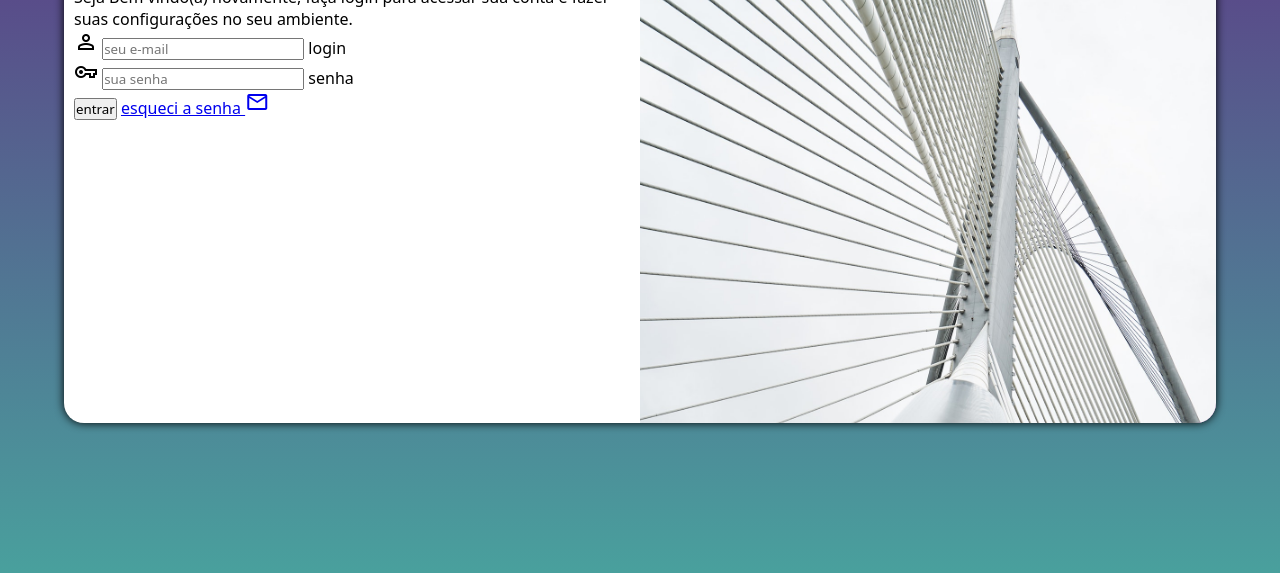
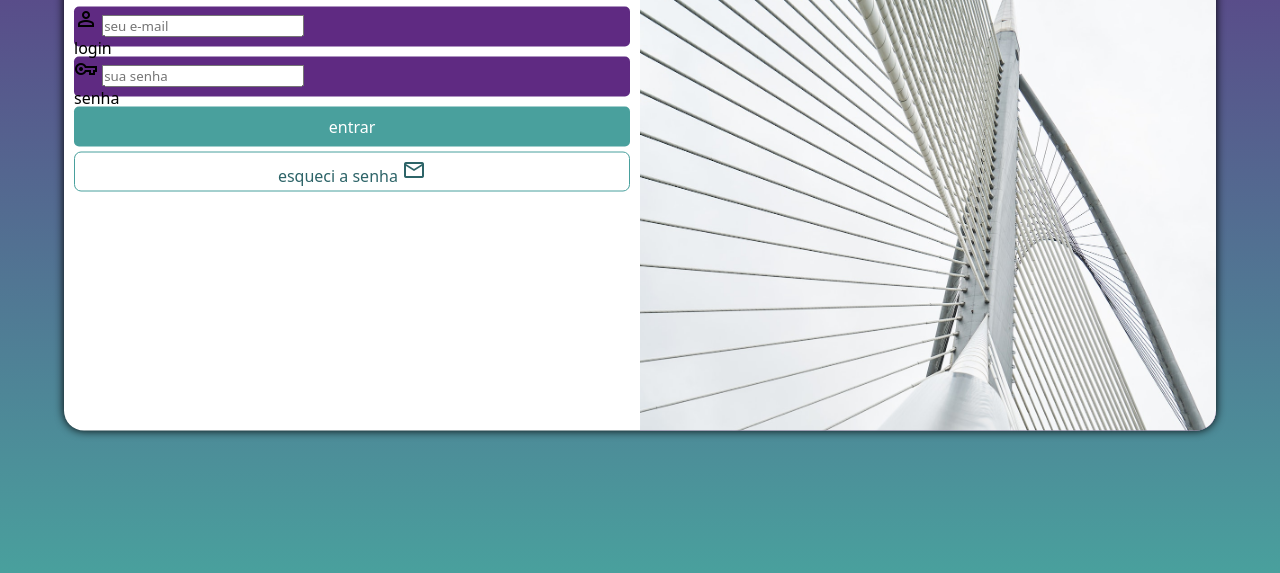
Before and after one commit to IvanildoCampos/projeto-login, a plain HTML site: page index.html in a window 1280 px wide. Shown: the part 227-800 px from the top of the page. Drawn offline with nearby package versions, Linux system fonts and the light colour scheme.

Commit message:
manutenção formulario

```diff
--- a/estilos/style.css
+++ b/estilos/style.css
@@ -34,7 +34,7 @@ section#login {
 
     background-color: white;
     width: 250px;
-    height: 500px;
+    height: 515px;
     border-radius: 20px;
     box-shadow: 0px 0px 10px black;
 
@@ -47,7 +47,7 @@ section#login > div#imagem {
     background: #5f2c82 url(../imagens/metal.jpg) no-repeat;
     background-size: cover;
     background-position: top, left;
-    height: 200px;
+    height: 190px;
 }
 section#login > div#formulario {
     display: block;
@@ -56,10 +56,63 @@ section#login > div#formulario {
 
 div#formulario > h1 {
     text-align: center;
-    margin-bottom: 10px;
-    font-size: 2em;
+    margin-bottom: 5px;
+    font-size: 1em;
 }
 
 div#formulario > p {
     font-size: 1em;
+    margin: 0px;
 }
+
+form > div.campo {
+    background-color: #5f2a82;
+    display: block;
+    width: 100%;
+    height: 40px;
+    border-radius: 5px;
+    margin: 10px 0px;
+}
+
+div.campo > label {
+    display: block;
+}
+
+form > input[type=submit] {
+    display: block;
+    font-size: 1em;
+    width: 100%;
+    height: 40px;
+    background-color: #49a09d;
+    color: white;
+    border: none;
+    border-radius: 5px;
+    cursor: pointer;
+}
+
+form > input[typr=submit]:hover {
+    background-color: #3469685e;
+}
+
+form > a.botao {
+    display: block;
+    text-align: center;
+    font-size: 1em;
+    width: 100%;
+    height: 40px;
+    padding-top: 5px;
+    margin-top: 5px;
+    background-color: white;
+    color: #2d6468;
+    border-radius: 7px;
+    border: 1px solid #49a09d;
+    text-decoration: none;
+}
+
+form > .botao:hover {
+    background-color: lightgrey
+}
+
+form > a.botao > i {
+    font-size: 0.8em;
+}
--- a/index.html
+++ b/index.html
@@ -19,18 +19,18 @@
                 <h1>login</h1>
                 <p>Seja Bem vindo(a) novamente, faça login para acessar sua conta e fazer suas configurações no seu ambiente.</p>
                 <form action="login.php" method="post" autocomplete="on">
-                    <div id="campo">
+                    <div id="campo" class="campo">
                         <span class="material-symbols-outlined">person</span>
                         <input type="email" name="login" id="ilogin" placeholder="seu e-mail" autocomplete="email" required maxlength="30">
                         <label for="ilogin">login</label>
                     </div>
-                    <div class="campo">
+                    <div id="campo" class="campo">
                         <span class="material-symbols-outlined">vpn_key</span>
                         <input type="password" name="senha" id="isenha" placeholder="sua senha" autocomplete="current-password" required minlength="8" maxlength="20">
                         <label for="isenha">senha</label>
                     </div>
-                    <input type="submit" value="entrar">
-                    <a href="esqueci.html">
+                    <input type="submit" value="entrar" class="botao">
+                    <a href="esqueci.html" class="botao">
                         esqueci a senha <span class="material-symbols-outlined">mail</span>
                     </a>
                 </form>
```
